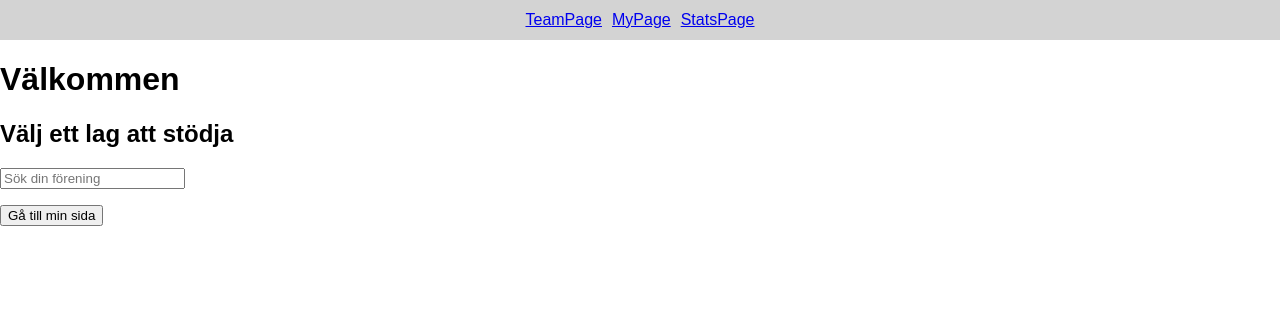
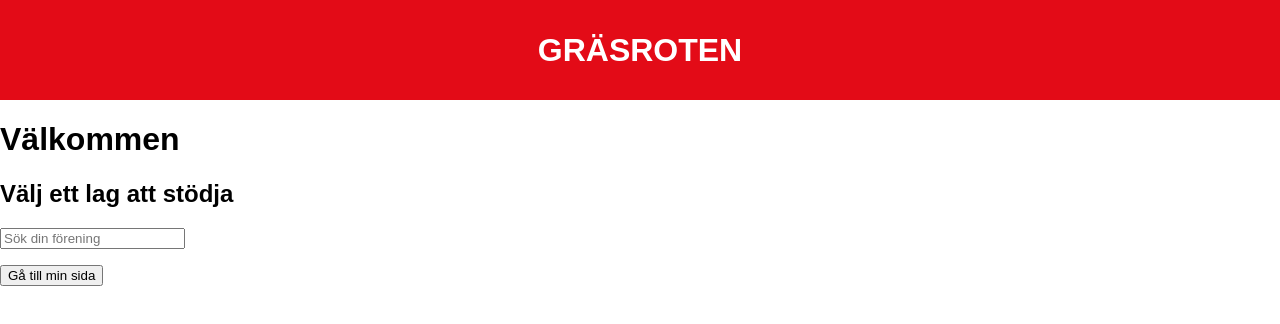
Before and after one commit to aejlindberg/activity-tracker, a React app in the folder code/: page / in a window 1280 px wide. Built offline with nearby package versions, Linux system fonts and the light colour scheme.

Commit message:
added color on header

```diff
--- a/code/src/components/Header/header.js
+++ b/code/src/components/Header/header.js
@@ -7,11 +7,7 @@ class Header extends React.Component {
   render() {
     return (
       <header className="header">
-        <nav>
-          <Link to="/">TeamPage</Link>
-          <Link to="/mypage">MyPage</Link>
-          <Link to="/stats">StatsPage</Link>
-        </nav>
+        <h1>Gräsroten</h1>
       </header>
     )
   }
--- a/code/src/components/Header/header.scss
+++ b/code/src/components/Header/header.scss
@@ -1,11 +1,12 @@
 .header {
-  background: lightgrey;
-  height: 40px;
+  background: #e30b17;
+  height: 100px;
   display: flex;
   align-items: center;
   justify-content: center;
 
-    a {
-      padding: 5px;
+    h1 {
+      text-transform: uppercase;
+      color: #fff;
     }
 }
```
